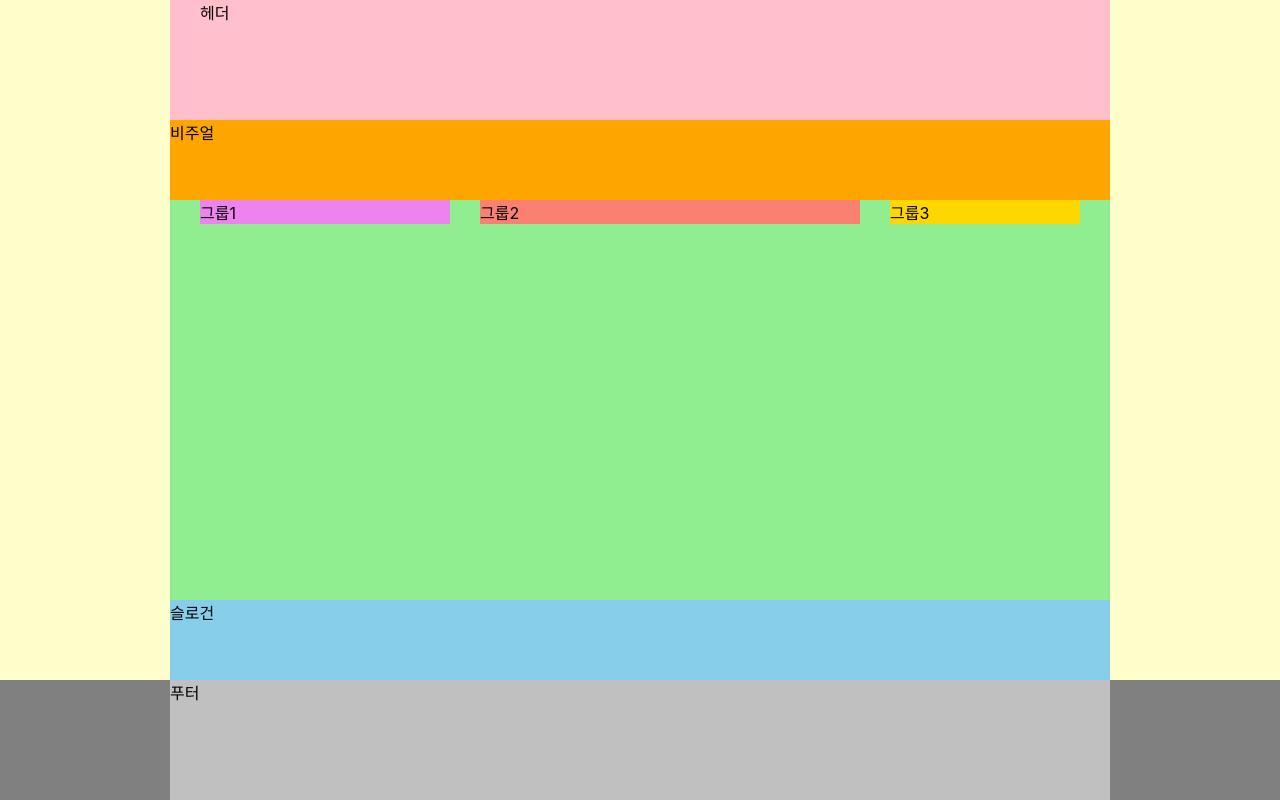
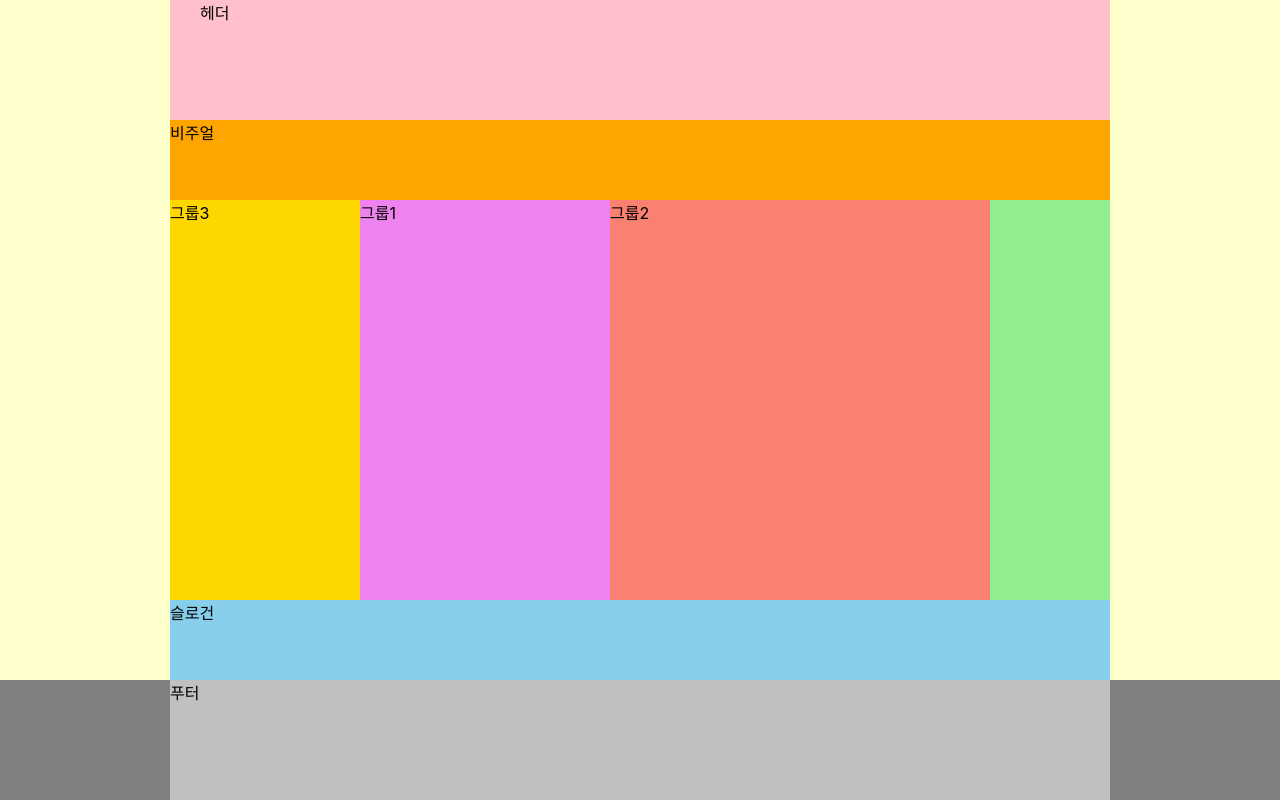
Before and after one commit to jenny7732/HTML5, a website: page index.html in a window 1280 px wide. Drawn offline with Linux system fonts and the light colour scheme; a web font is replaced by a local one.

Commit message:
flex를 이용한 메인 레이아웃

```diff
--- a/styles/style.css
+++ b/styles/style.css
@@ -31,13 +31,8 @@ body {
 .main {
   background: lightgreen;
   height: 50vh;
-  display: flow-root;
-  padding: 0 15px;
-}
-
-.group{
-  margin: 0 15px;
-  float: left;
+  display: flex;
+  flex-direction: row;
 }
 
 .group1{
@@ -53,6 +48,7 @@ body {
 .group3{
   background-color: gold;
   width: 190px;
+  order: -1;
 }
 /* 슬로건 */
 .slogan{
```
